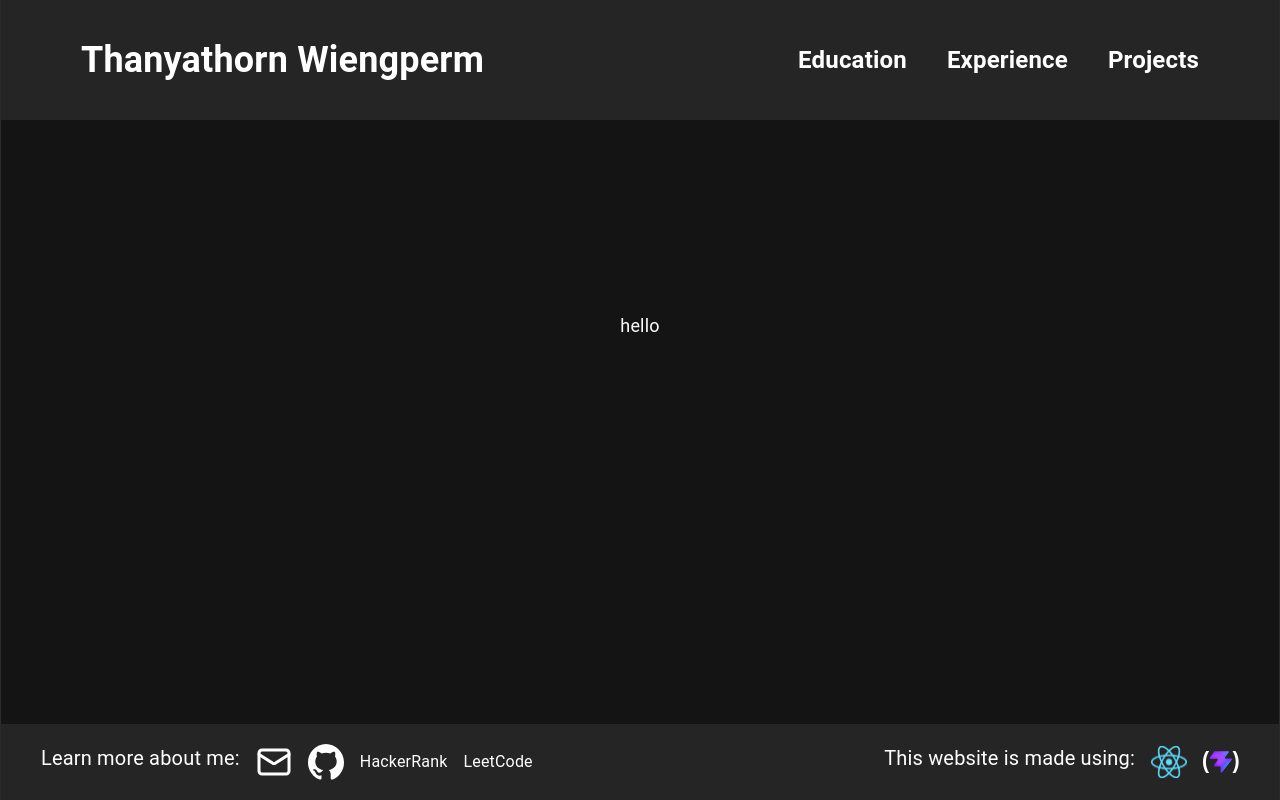
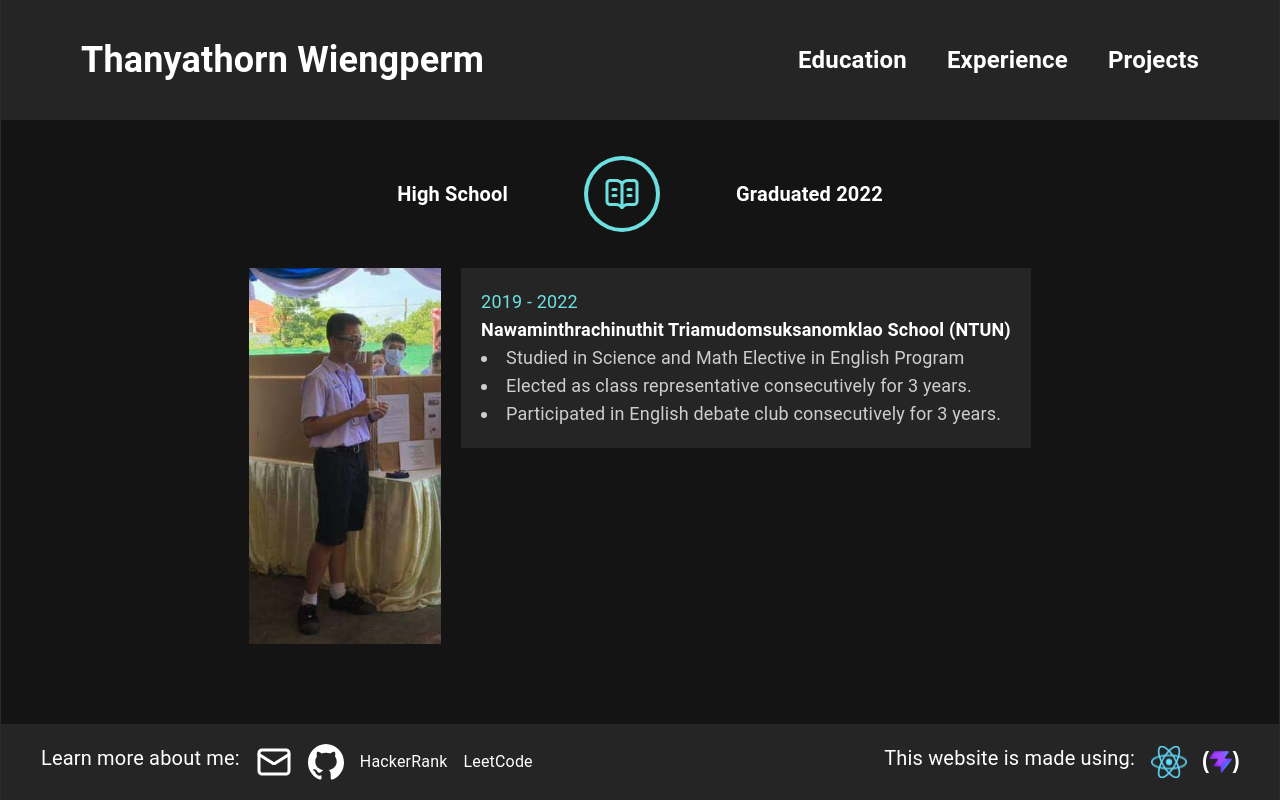
Before and after one commit to Unfortunated/Unfortunated.github.io, a React app: page /education/highschool in a window 1280 px wide. Built offline with nearby package versions, Linux system fonts and the light colour scheme; the HTML template or start-up script is replaced by a standard one; a web font is replaced by a local one.

Commit message:
feat:high school (#12)

```diff
--- a/src/component/textcard.tsx
+++ b/src/component/textcard.tsx
@@ -8,7 +8,7 @@ const Textcard = ({ time, title, event, content }: TextcardProps) => {
   return (
     <div
       data-testid='textcard'
-      className='flex flex-col bg-[#252525] px-2 py-2 text-xs md:px-5 md:py-5 md:text-base'
+      className='flex flex-col bg-[#252525] px-2 py-2 text-xs md:px-5 md:py-5 md:text-lg'
     >
       <span className='text-accent'>{time}</span>
       <span className='text-text font-bold'>{title}</span>
--- a/src/page/education/highschool.tsx
+++ b/src/page/education/highschool.tsx
@@ -1,12 +1,42 @@
 import Header from '../../component/header'
 import Footer from '../../component/footer'
+import Button from '../../component/button'
+import { useNavigate } from 'react-router'
+import { BookOpenText } from 'lucide-react'
+import Textcard from '../../component/textcard'
+import highschool from '../../assets/highschool.svg'
 
 function Highschool() {
+  const nav = useNavigate()
   return (
     <div className='flex min-h-screen w-full flex-col'>
       <Header />
-      <div className='max-w-8xl mx-auto my-auto flex w-full flex-col justify-center gap-5 px-5 md:flex-row md:px-10 2xl:gap-120'>
-        hello
+      <div className='my-auto flex flex-col items-center justify-center gap-10'>
+        <div className='flex flex-row items-center gap-10 md:gap-20'>
+          <div className='text-lg font-bold md:text-xl'>High School</div>
+          <Button
+            onClick={() => {
+              nav('/education')
+            }}
+          >
+            <div className='ring-accent rounded-full p-4 ring-4'>
+              <BookOpenText className='stroke-accent h-4 w-4 md:h-9 md:w-9' />
+            </div>
+          </Button>
+          <div className='text-lg font-bold md:text-xl'>Graduated 2022</div>
+        </div>
+        <div className='flex flex-col items-center gap-5 md:flex-row md:items-start'>
+          <img src={highschool} className='3xl:w-100 w-48' />
+          <Textcard
+            time='2019 - 2022'
+            title='Nawaminthrachinuthit Triamudomsuksanomklao School (NTUN)'
+            content={[
+              'Studied in Science and Math Elective in English Program',
+              'Elected as class representative consecutively for 3 years.',
+              'Participated in English debate club consecutively for 3 years.',
+            ]}
+          />
+        </div>
       </div>
       <Footer />
     </div>
```
Also changed, not shown: src/assets/highschool.svg (added).
